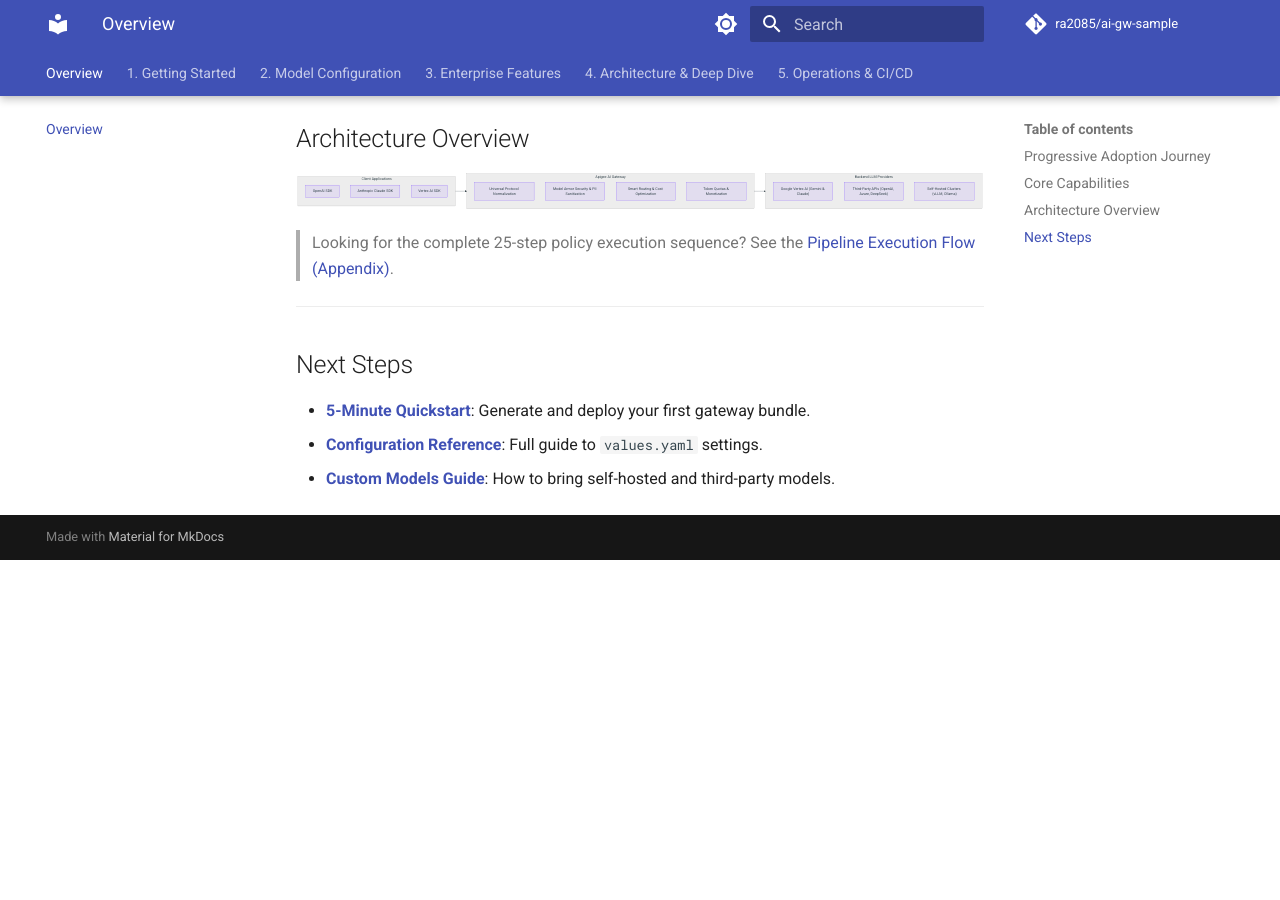
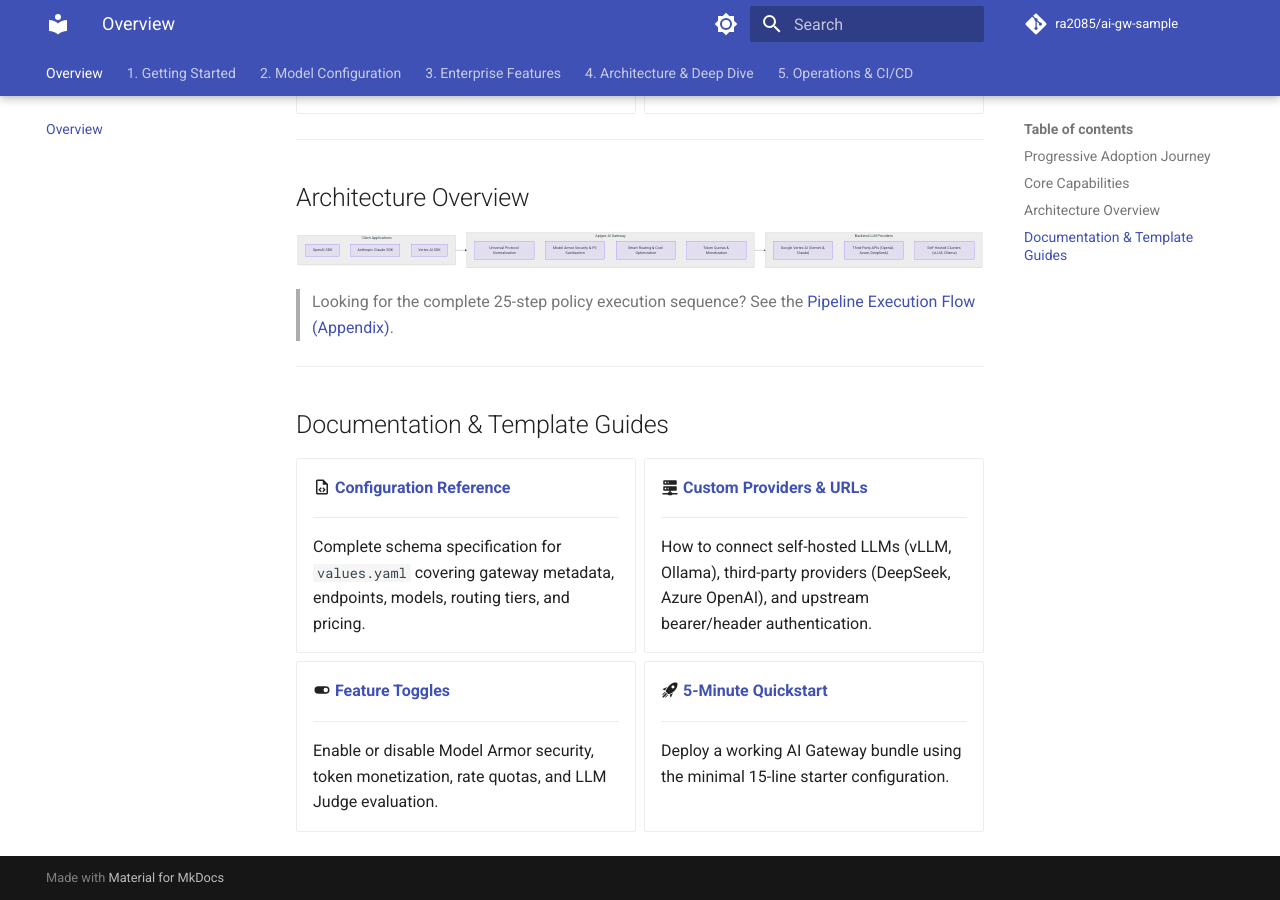
Before and after one commit to ra2085/ai-gw-sample, an MkDocs documentation site: the page built from docs/index.md, in a window 1280 px wide and 900 px high, scrolled down 1603 px. Built offline with MkDocs 1.6.1 and Material for MkDocs 9.7.7, drawn with Linux system fonts in a browser that asks for light colours; comment, search, counter and statistics services are not loaded; before the commit the page ends 2163 px from its top, so only the background shows below that; some of the changed text lies outside the part shown.

Commit message:
fix: docs

````diff
--- a/docs/index.md
+++ b/docs/index.md
@@ -19,9 +19,11 @@
 ```
 
 1. **[Quickstart (5 Minutes)](getting-started/quickstart-template.md)**: Deploy a working gateway with 15 lines of YAML supporting Gemini and Claude.
-2. **[Custom Providers & URLs](template-guide/custom-urls.md)**: Connect external APIs (Azure, DeepSeek) and private clusters (vLLM, Ollama) with custom auth.
-3. **[Enterprise Features](template-guide/feature-flags.md)**: Enable Model Armor prompt/response sanitization, token quotas, and monetization.
-4. **[Smart Routing & LLM as a Judge](architecture/routing.md)**: Automatically route prompts based on cost tiers and complexity.
+2. **[Configuration Reference (`values.yaml`)](template-guide/configuration.md)**: Complete reference of all template schema options, metadata, and defaults.
+3. **[Custom Providers & URLs](template-guide/custom-urls.md)**: Connect external APIs (Azure, DeepSeek) and private clusters (vLLM, Ollama) with custom auth.
+4. **[Enterprise Feature Toggles](template-guide/feature-flags.md)**: Enable Model Armor prompt/response sanitization, token quotas, and monetization.
+5. **[Smart Routing & LLM as a Judge](architecture/routing.md)**: Automatically route prompts based on cost tiers and complexity.
+
 
 ---
 
@@ -101,8 +103,32 @@
 
 ---
 
-## Next Steps
+## Documentation & Template Guides
 
-* **[5-Minute Quickstart](getting-started/quickstart-template.md)**: Generate and deploy your first gateway bundle.
-* **[Configuration Reference](template-guide/configuration.md)**: Full guide to `values.yaml` settings.
-* **[Custom Models Guide](template-guide/custom-urls.md)**: How to bring self-hosted and third-party models.
+<div class="grid cards" markdown>
+
+-   :material-file-code-outline: **[Configuration Reference](template-guide/configuration.md)**
+
+    ---
+
+    Complete schema specification for `values.yaml` covering gateway metadata, endpoints, models, routing tiers, and pricing.
+
+-   :material-server-network: **[Custom Providers & URLs](template-guide/custom-urls.md)**
+
+    ---
+
+    How to connect self-hosted LLMs (vLLM, Ollama), third-party providers (DeepSeek, Azure OpenAI), and upstream bearer/header authentication.
+
+-   :material-toggle-switch: **[Feature Toggles](template-guide/feature-flags.md)**
+
+    ---
+
+    Enable or disable Model Armor security, token monetization, rate quotas, and LLM Judge evaluation.
+
+-   :material-rocket-launch: **[5-Minute Quickstart](getting-started/quickstart-template.md)**
+
+    ---
+
+    Deploy a working AI Gateway bundle using the minimal 15-line starter configuration.
+
+</div>
````
Also changed, not shown: README.md (+6 -4 lines).
